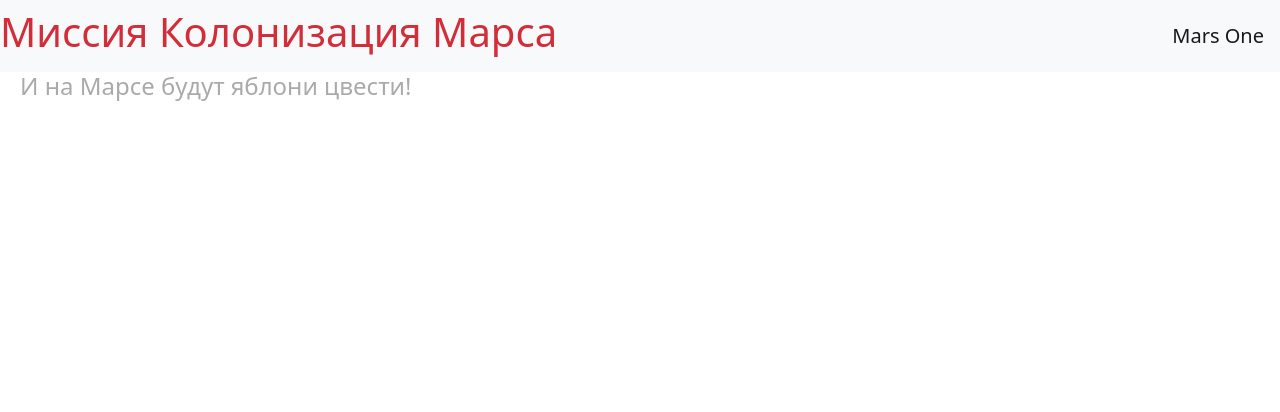
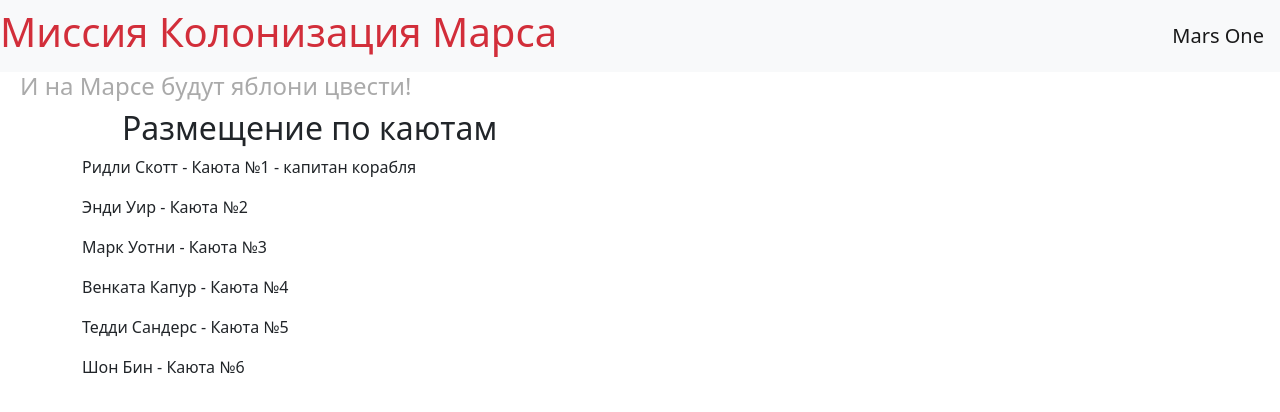
Before and after one commit to MoonWolf2552/web-mars, a Flask app: page /distribution in a window 1280 px wide. Shown: the top 412 px of the page. Run offline with Flask 2, Linux system fonts and the light colour scheme.

Commit message:
add distribution

```diff
--- a/main.py
+++ b/main.py
@@ -30,6 +30,12 @@ def list_prof(list='ol'):
                            title="Список профессий")
 
 
+@app.route('/distribution')
+def distribution():
+    cosm = ['Ридли Скотт', 'Энди Уир', 'Марк Уотни', 'Венката Капур', 'Тедди Сандерс', 'Шон Бин']
+    return render_template('distribution.html', cosm=cosm, title="По каютам!")
+
+
 @app.route('/answer')
 @app.route('/auto_answer')
 def answer():
@@ -52,7 +58,6 @@ def login():
     if form.validate_on_submit():
         return redirect('/')
     return render_template('login.html', title='Авторизация', form=form)
-    return render_template('login.html', **param)
 
 
 @app.route('/promotion')
--- a/static/css/style.css
+++ b/static/css/style.css
@@ -13,3 +13,7 @@
     background-size: 130px 40px;
     padding-left: 140px
   }
+
+h2.choo{
+    padding-left: 40px
+}
--- /dev/null
+++ b/templates/distribution.html
@@ -0,0 +1,14 @@
+{% extends "base.html" %}
+
+{% block content %}
+
+    <h2 class="choo">Размещение по каютам</h2>
+    {% for item in cosm %}
+        <p>{{ item }} - Каюта №{{ loop.index }}
+            {%  if loop.index  == 1 %}
+                - капитан корабля
+            {%  endif %}
+        </p>
+    {% endfor %}
+
+{% endblock %}
```
Also changed, not shown: templates/auto_answer.html (indentation only).
